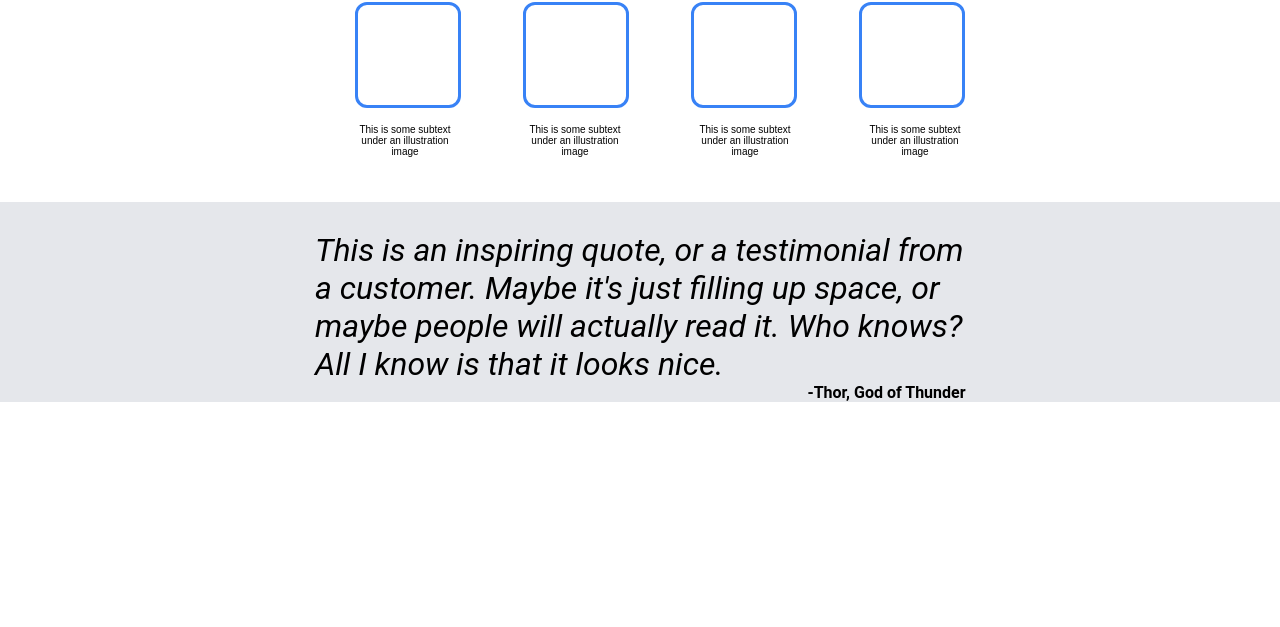
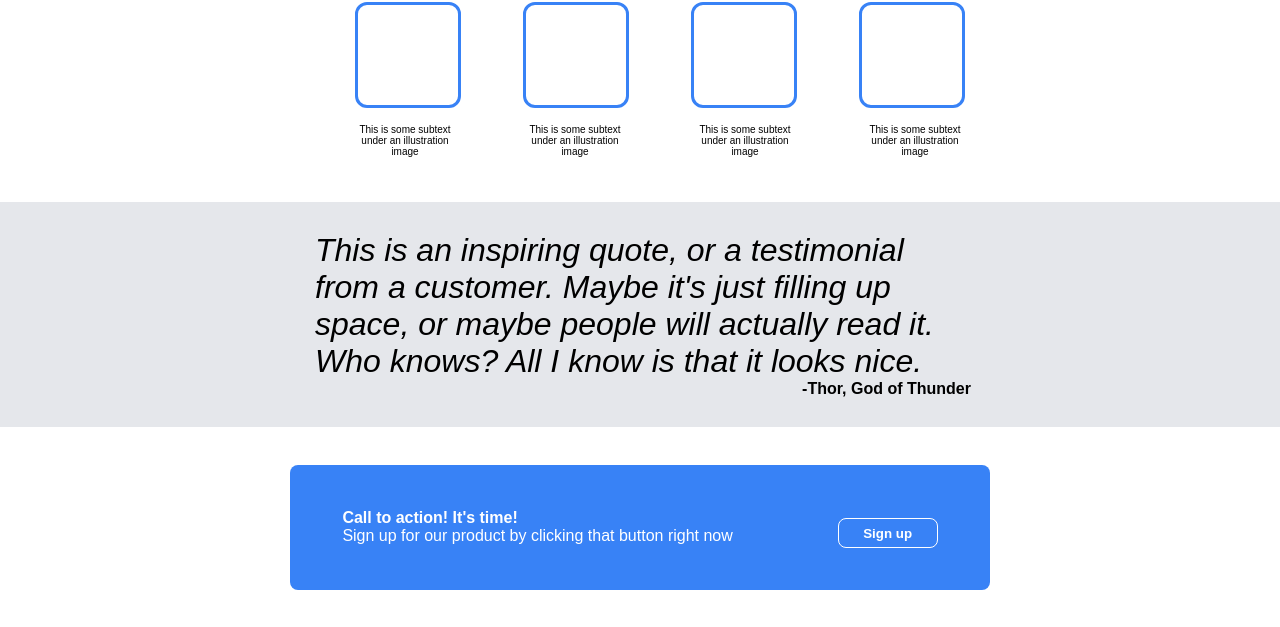
Before and after one commit to mosh02/flex-project, a plain HTML site: page index.html in a window 1280 px wide. Shown: the part 373-1000 px from the top of the page. Before the commit the page ends 800 px from the top, so only its background shows below. Drawn offline with Linux system fonts and the light colour scheme.

Commit message:
finished 4th part

```diff
--- a/index.html
+++ b/index.html
@@ -51,5 +51,17 @@
                 </em>
                 <a class="quoter">-Thor, God of Thunder</a>
             </div>
+            <div class="four">
+                <div class="card">
+                    <div class="leftc">
+                    <a id="A">Call to action! It's time!</a>
+                    <a id="B">Sign up for our product by clicking that button right now</a>
+                </div>
+                <div class="rightc">
+                    <button id="sup"> Sign up</button>
+                </div>
+                </div>
+            </div>
+
 </body>
 </html>
--- a/style.css
+++ b/style.css
@@ -156,9 +156,9 @@ button {
 .three {
     display: flex;
     background-color: #e5e7eb;
-    height: 200px;
+    height: 225px;
     flex-direction: column;
-    justify-content: end;
+    justify-content: center;
     align-items: center;
     margin: 0px;
     padding: 0px;
@@ -167,12 +167,53 @@ button {
 .quote {
     width: 650px;
     font-size:32px;
-
+    font-family: Arial, Helvetica, sans-serif;
+    font-weight: 100;
 }
 
 .quoter {
     font-weight: bolder;
     padding-left:493px;
+    font-family: Arial, Helvetica, sans-serif;
 }
 
 /* four */
+
+.four {
+    display: flex;
+    height: 200px;
+    background-color: white;
+    align-items: center;
+    justify-content: center;
+}
+
+.card {
+    display: flex;
+    width: 700px;
+    background-color: #3882f6;
+    border-radius: 8px;
+    height: 125px;
+    align-items: center;
+    justify-content: space-around;
+}
+
+.leftc {
+    display: flex;
+    flex-direction: column;
+}
+
+#A {
+    color: white;
+    font-weight: bold;
+    font-family: Arial, Helvetica, sans-serif;
+}
+
+#B {
+    color: white;
+    font-family: Arial, Helvetica, sans-serif;
+}
+
+#sup {
+    border-radius: 8px;
+    border: 1px solid white;
+}
```
